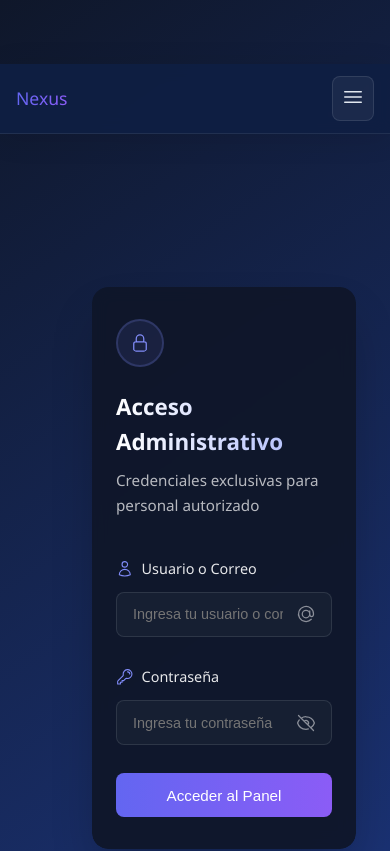
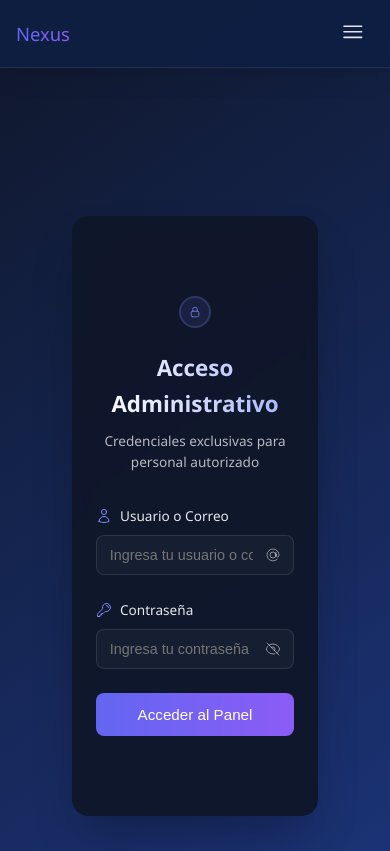
Before and after one commit to eduardo87DR/Landing-Front, a Vue app: page /login in a window 390 px wide. Shown: the top 851 px of the page. Built offline with nearby package versions, Linux system fonts and the light colour scheme; what vue-recaptcha-v3 would draw is missing.

Commit message:
fFEAT(LAYOUT):ADDED RESPONSIVE STYLES TO MOST OF AVAILABLE VIEWS

```diff
--- a/src/App.vue
+++ b/src/App.vue
@@ -1,6 +1,5 @@
 <template>
   <div id="app">
-    <!-- Header ocupa todo el ancho visual -->
     <div class="full-width">
       <Header />
     </div>
@@ -13,7 +12,6 @@
       </div>
     </main>
 
-    <!-- Footer ocupa todo el ancho visual -->
     <div class="full-width">
       <Footer />
     </div>
@@ -46,10 +44,8 @@ body {
   flex-direction: column;
   min-height: 100vh;
   width: 100%;
-  max-width: 100vw;
 }
 
-/* Este clase fuerza que header/footer se expandan al 100vw */
 .full-width {
   width: 100vw;
   position: relative;
@@ -59,48 +55,43 @@ body {
   margin-right: -50vw;
 }
 
-/* El contenido principal sigue centrado */
 .main-content {
   flex: 1;
   width: 100%;
+  display: flex;
+  flex-direction: column;
 }
 
 .content-wrapper {
   width: 100%;
-  background: inherit;
+  flex: 1;
+  display: flex;
 }
 
 .content-container {
   width: 100%;
   max-width: 1200px;
-  min-width: 320px;
   margin: 0 auto;
-  padding: 1.5rem;
-  box-sizing: border-box;
+  padding: 0;
+  flex: 1;
 }
 
-/* Responsive spacing */
+/* Ajustes responsivos para el contenedor principal */
 @media (max-width: 1200px) {
   .content-container {
-    padding: 1.5rem;
-  }
-}
-
-@media (max-width: 992px) {
-  .content-container {
-    padding: 1.25rem;
+    padding: 0;
   }
 }
 
 @media (max-width: 768px) {
-  .content-container {
-    padding: 1rem;
+  .main-content {
+    padding-top: 50px; /* Ajusta según altura del header */
   }
 }
 
 @media (max-width: 576px) {
-  .content-container {
-    padding: 0.75rem;
+  .main-content {
+    padding-top: 30px; /* Ajusta según altura del header */
   }
 }
 </style>
--- a/src/components/Header.vue
+++ b/src/components/Header.vue
@@ -14,23 +14,22 @@
           </button>
         </template>
         <template v-else>
-          <router-link to="/" class="nav-link">
+          <router-link to="/" class="nav-link" @click="handleNavClick">
             <HomeIcon class="nav-icon" />
             <span>Inicio</span>
           </router-link>
-          <router-link to="/form" class="nav-link">
+          <router-link to="/form" class="nav-link" @click="handleNavClick">
             <ChatBubbleBottomCenterTextIcon class="nav-icon" />
             <span>Contáctanos</span>
           </router-link>
-          <router-link to="/login" class="nav-link">
+          <router-link to="/login" class="nav-link" @click="handleNavClick">
             <ArrowRightOnRectangleIcon class="nav-icon" />
             <span>Iniciar Sesión</span>
           </router-link>
         </template>
       </nav>
 
-      <!-- Botón de menú para móviles -->
-      <button class="mobile-menu-btn" @click="toggleMenu">
+      <button class="mobile-menu-btn" @click="toggleMenu" aria-label="Menú">
         <Bars3Icon class="menu-icon" />
       </button>
     </div>
@@ -53,6 +52,16 @@ const router = useRouter();
 const menuOpen = ref(false);
 
 const isAuthenticated = computed(() => auth.isAuthenticated);
+
+const handleNavClick = () => {
+  if (window.innerWidth <= 768) {
+    menuOpen.value = false;
+    const nav = document.querySelector('.nav-menu');
+    if (nav) {
+      nav.classList.remove('active');
+    }
+  }
+};
 
 const logout = () => {
   auth.logout();
@@ -77,8 +86,9 @@ const toggleMenu = () => {
   -webkit-backdrop-filter: blur(8px);
   border-bottom: 1px solid rgba(255, 255, 255, 0.08);
   width: 100%;
-  position: sticky;
+  position: fixed;
   top: 0;
+  left: 0;
   z-index: 1000;
   transition: all 0.3s ease;
 }
@@ -91,7 +101,7 @@ const toggleMenu = () => {
   width: 100%;
   max-width: 1400px;
   margin: 0 auto;
-  padding: 1rem 2rem;
+  padding: 0.8rem 2rem;
   display: flex;
   justify-content: space-between;
   align-items: center;
@@ -105,7 +115,6 @@ const toggleMenu = () => {
   font-size: 1.25rem;
   font-weight: 700;
   white-space: nowrap;
-  overflow: hidden;
 }
 
 .logo-name {
@@ -150,7 +159,7 @@ const toggleMenu = () => {
   color: #a5b4fc;
 }
 
-.nav-icon {
+.nav-icon, .logout-icon {
   width: 1.2rem;
   height: 1.2rem;
 }
@@ -176,20 +185,16 @@ const toggleMenu = () => {
   border-color: rgba(255, 255, 255, 0.2);
 }
 
-.logout-icon {
-  width: 1.2rem;
-  height: 1.2rem;
-}
-
 .mobile-menu-btn {
   display: none;
-  background: rgba(255, 255, 255, 0.05);
-  border: 1px solid rgba(255, 255, 255, 0.1);
+  background: transparent;
+  border: none;
   border-radius: 8px;
   padding: 0.5rem;
   color: #e2e8f0;
   cursor: pointer;
   transition: all 0.3s ease;
+  z-index: 1001;
 }
 
 .mobile-menu-btn:hover {
@@ -198,18 +203,19 @@ const toggleMenu = () => {
 }
 
 .menu-icon {
-  width: 1.5rem;
-  height: 1.5rem;
+  width: 1.8rem;
+  height: 1.8rem;
 }
 
 /* Responsive Styles */
 @media (max-width: 1024px) {
   .header-content {
-    padding: 1rem 1.5rem;
+    padding: 0.8rem 1.5rem;
   }
 
   .nav-link, .logout-btn {
     padding: 0.6rem 1rem;
+    font-size: 0.9rem;
   }
 }
 
@@ -219,10 +225,10 @@ const toggleMenu = () => {
   }
 
   .nav-menu {
-    position: absolute;
-    top: 100%;
+    position: fixed;
+    top: 60px;
     left: 0;
-    width: 100%;
+    right: 0;
     background: rgba(15, 23, 42, 0.98);
     backdrop-filter: blur(12px);
     -webkit-backdrop-filter: blur(12px);
@@ -231,13 +237,14 @@ const toggleMenu = () => {
     padding: 0;
     max-height: 0;
     overflow: hidden;
-    transition: max-height 0.4s cubic-bezier(0.215, 0.61, 0.355, 1);
+    transition: max-height 0.4s ease-out;
     box-shadow: 0 10px 30px rgba(0, 0, 0, 0.2);
+    z-index: 999;
   }
 
   .nav-menu.active {
-    max-height: 400px;
-    padding: 1rem 0;
+    max-height: 100vh;
+    padding: 0.5rem 0;
   }
 
   .nav-link,
@@ -247,7 +254,7 @@ const toggleMenu = () => {
     border-radius: 0;
     border: none;
     border-bottom: 1px solid rgba(255, 255, 255, 0.05);
-    justify-content: center;
+    justify-content: flex-start;
   }
 
   .nav-link:hover,
@@ -262,15 +269,40 @@ const toggleMenu = () => {
 
 @media (max-width: 480px) {
   .header-content {
-    padding: 0.75rem 1rem;
+    padding: 0.7rem 1rem;
   }
 
   .logo {
-    font-size: 1.1rem;
+    font-size: 1.15rem;
   }
 
   .logo-suffix {
     display: none;
   }
+
+  .nav-menu {
+    top: 56px;
+  }
+
+  .nav-link,
+  .logout-btn {
+    padding: 0.9rem 1.5rem;
+    font-size: 0.95rem;
+  }
+
+  .menu-icon {
+    width: 1.6rem;
+    height: 1.6rem;
+  }
+}
+
+@media (max-width: 360px) {
+  .logo-name {
+    font-size: 1.1rem;
+  }
+
+  .header-content {
+    padding: 0.6rem 0.8rem;
+  }
 }
 </style>
--- a/src/views/HomeView.vue
+++ b/src/views/HomeView.vue
@@ -1,20 +1,49 @@
 <template>
-  <main class="home">
+  <main class="home-view">
     <WelcomeSection />
-    <!-- <ContactForm /> -->
   </main>
 </template>
 
 <script setup>
 import WelcomeSection from '../components/WelcomeSection.vue'
-// import ContactForm from '../components/ContactForm.vue'
 </script>
 
 <style scoped>
-.home {
-  padding: 2rem;
+.home-view {
+  width: 100%;
+  min-height: calc(100vh - 120px);
+  padding: 0;
   margin: 0 auto;
-  max-width: 20000px;
-  width: 100%;
+  display: flex;
+  justify-content: center;
+  align-items: center;
+}
+
+/* Media Queries para responsividad */
+@media (max-width: 1200px) {
+  .home-view {
+    min-height: calc(100vh - 110px);
+  }
+}
+
+@media (max-width: 992px) {
+  .home-view {
+    min-height: calc(100vh - 100px);
+  }
+}
+
+@media (max-width: 768px) {
+  .home-view {
+    min-height: calc(100vh - 90px);
+    align-items: flex-start;
+    padding-top: 1.5rem;
+  }
+}
+
+@media (max-width: 576px) {
+  .home-view {
+    min-height: calc(100vh - 80px);
+    padding-top: 1rem;
+  }
 }
 </style>
--- a/src/views/LoginView.vue
+++ b/src/views/LoginView.vue
@@ -126,6 +126,7 @@ const handleLogin = async () => {
   display: flex;
   justify-content: center;
   align-items: center;
+  padding-top: 80px;
 }
 
 .login-container {
@@ -136,13 +137,13 @@ const handleLogin = async () => {
   border-radius: 16px;
   overflow: hidden;
   box-shadow: 0 25px 50px -12px rgba(0, 0, 0, 0.3);
-  margin: 1rem;
 }
 
 .login-image {
   flex: 1;
   position: relative;
   background-color: #1e293b;
+  display: none;
 }
 
 .login-image img {
@@ -167,7 +168,7 @@ const handleLogin = async () => {
 }
 
 .image-overlay h2 {
-  font-size: 1.8rem;
+  font-size: clamp(1.5rem, 2.5vw, 1.8rem);
   font-weight: 700;
   margin-bottom: 1rem;
   background: linear-gradient(90deg, #ffffff, #a5b4fc);
@@ -177,7 +178,7 @@ const handleLogin = async () => {
 }
 
 .image-overlay p {
-  font-size: 1rem;
+  font-size: clamp(0.9rem, 1.5vw, 1rem);
   color: rgba(255, 255, 255, 0.8);
   margin-bottom: 2rem;
   line-height: 1.6;
@@ -194,7 +195,7 @@ const handleLogin = async () => {
   padding-left: 1.75rem;
   margin-bottom: 1rem;
   color: rgba(255, 255, 255, 0.9);
-  font-size: 0.95rem;
+  font-size: clamp(0.85rem, 1.5vw, 0.95rem);
 }
 
 .features-list li:before {
@@ -211,7 +212,7 @@ const handleLogin = async () => {
 .login-card {
   width: 100%;
   max-width: 450px;
-  padding: 3rem 2.5rem;
+  padding: 2rem;
   background: rgba(15, 23, 42, 0.95);
   backdrop-filter: blur(8px);
   display: flex;
@@ -220,22 +221,23 @@ const handleLogin = async () => {
 }
 
 .login-header {
-  margin-bottom: 2.5rem;
+  margin-bottom: 2rem;
+  text-align: center;
 }
 
 .login-icon {
-  width: 3rem;
-  height: 3rem;
+  width: 2.5rem;
+  height: 2.5rem;
   margin: 0 auto 1rem;
   color: #818cf8;
   background: rgba(129, 140, 248, 0.1);
-  padding: 0.75rem;
+  padding: 0.5rem;
   border-radius: 50%;
   border: 2px solid rgba(129, 140, 248, 0.2);
 }
 
 .login-title {
-  font-size: 1.8rem;
+  font-size: clamp(1.4rem, 4vw, 1.8rem);
   font-weight: 700;
   color: white;
   margin-bottom: 0.5rem;
@@ -246,14 +248,14 @@ const handleLogin = async () => {
 }
 
 .subtitle {
-  font-size: 0.95rem;
+  font-size: clamp(0.85rem, 2vw, 0.95rem);
   color: rgba(255, 255, 255, 0.7);
   margin-bottom: 0;
   font-weight: 400;
 }
 
 .form-group {
-  margin-bottom: 1.75rem;
+  margin-bottom: 1.5rem;
   text-align: left;
 }
 
@@ -261,15 +263,15 @@ const handleLogin = async () => {
   display: flex;
   align-items: center;
   gap: 0.5rem;
-  margin-bottom: 0.75rem;
+  margin-bottom: 0.5rem;
   font-weight: 500;
   color: rgba(255, 255, 255, 0.9);
-  font-size: 0.95rem;
+  font-size: clamp(0.85rem, 2vw, 0.95rem);
 }
 
 .label-icon {
-  width: 1.1rem;
-  height: 1.1rem;
+  width: 1rem;
+  height: 1rem;
   color: #818cf8;
 }
 
@@ -279,10 +281,10 @@ const handleLogin = async () => {
 
 .input-wrapper input {
   width: 100%;
-  padding: 0.85rem 3rem 0.85rem 1rem;
+  padding: 0.75rem 2.5rem 0.75rem 1rem;
   border: 1px solid rgba(255, 255, 255, 0.1);
   border-radius: 8px;
-  font-size: 0.95rem;
+  font-size: clamp(0.9rem, 2vw, 0.95rem);
   background: rgba(30, 41, 59, 0.5);
   color: white;
   transition: all 0.3s ease;
@@ -299,8 +301,8 @@ const handleLogin = async () => {
   right: 1rem;
   top: 50%;
   transform: translateY(-50%);
-  width: 1.25rem;
-  height: 1.25rem;
+  width: 1.1rem;
+  height: 1.1rem;
   color: rgba(255, 255, 255, 0.5);
   cursor: pointer;
   transition: color 0.2s ease;
@@ -311,12 +313,12 @@ const handleLogin = async () => {
 }
 
 .login-button {
-  margin-top: 1.5rem;
+  margin-top: 1rem;
   width: 100%;
   background: linear-gradient(90deg, #6366f1, #8b5cf6);
   border: none;
-  padding: 1rem 0;
-  font-size: 1rem;
+  padding: 0.9rem 0;
+  font-size: clamp(0.95rem, 2vw, 1rem);
   font-weight: 600;
   color: white;
   border-radius: 8px;
@@ -339,8 +341,8 @@ const handleLogin = async () => {
 }
 
 .loading-spinner {
-  width: 1.25rem;
-  height: 1.25rem;
+  width: 1.1rem;
+  height: 1.1rem;
   animation: spin 1s linear infinite;
   color: white;
 }
@@ -352,65 +354,88 @@ const handleLogin = async () => {
 }
 
 .error-message {
-  margin-top: 1.5rem;
+  margin-top: 1rem;
   color: #f87171;
   font-weight: 500;
   display: flex;
   align-items: center;
   justify-content: center;
   gap: 0.5rem;
-  font-size: 0.9rem;
-  padding: 0.75rem;
+  font-size: clamp(0.85rem, 2vw, 0.9rem);
+  padding: 0.6rem;
   background: rgba(239, 68, 68, 0.1);
   border-radius: 6px;
 }
 
 .error-icon {
-  width: 1.1rem;
-  height: 1.1rem;
+  width: 1rem;
+  height: 1rem;
 }
 
-/* Media Queries */
-@media (max-width: 768px) {
+/* Media Queries para responsividad */
+@media (min-width: 768px) {
   .login-container {
-    flex-direction: column;
-    min-height: auto;
+    flex-direction: row;
+    min-height: 600px;
   }
 
   .login-image {
-    display: none;
+    display: block;
   }
 
   .login-card {
-    max-width: 100%;
-    padding: 2.5rem 2rem;
-  }
-
-  .login-title {
-    font-size: 1.6rem;
+    padding: 2.5rem;
   }
 }
 
 @media (max-width: 480px) {
+  .login-view {
+    padding: 0.5rem;
+  }
+
   .login-card {
-    padding: 2rem 1.5rem;
+    padding: 1.5rem;
+  }
+
+  .login-icon {
+    width: 2rem;
+    height: 2rem;
+  }
+
+  .input-wrapper input {
+    padding: 0.7rem 2.5rem 0.7rem 0.8rem;
+  }
+
+  .input-icon {
+    right: 0.8rem;
+    width: 1rem;
+    height: 1rem;
+  }
+
+  .login-button {
+    padding: 0.8rem 0;
+  }
+}
+
+@media (max-width: 360px) {
+  .login-card {
+    padding: 1.25rem;
   }
 
   .login-title {
-    font-size: 1.4rem;
+    font-size: 1.3rem;
   }
 
   .form-group label {
-    font-size: 0.9rem;
+    font-size: 0.8rem;
   }
 
   .input-wrapper input {
-    font-size: 0.9rem;
+    font-size: 0.85rem;
   }
 
   .login-button {
-    padding: 0.85rem 0;
-    font-size: 0.95rem;
+    font-size: 0.9rem;
   }
 }
 </style>
```
Also changed, not shown: src/components/ContactForm.vue (+63 -10 lines), src/components/WelcomeSection.vue (+209 -59 lines), src/views/FormView.vue (+52 -4 lines).
